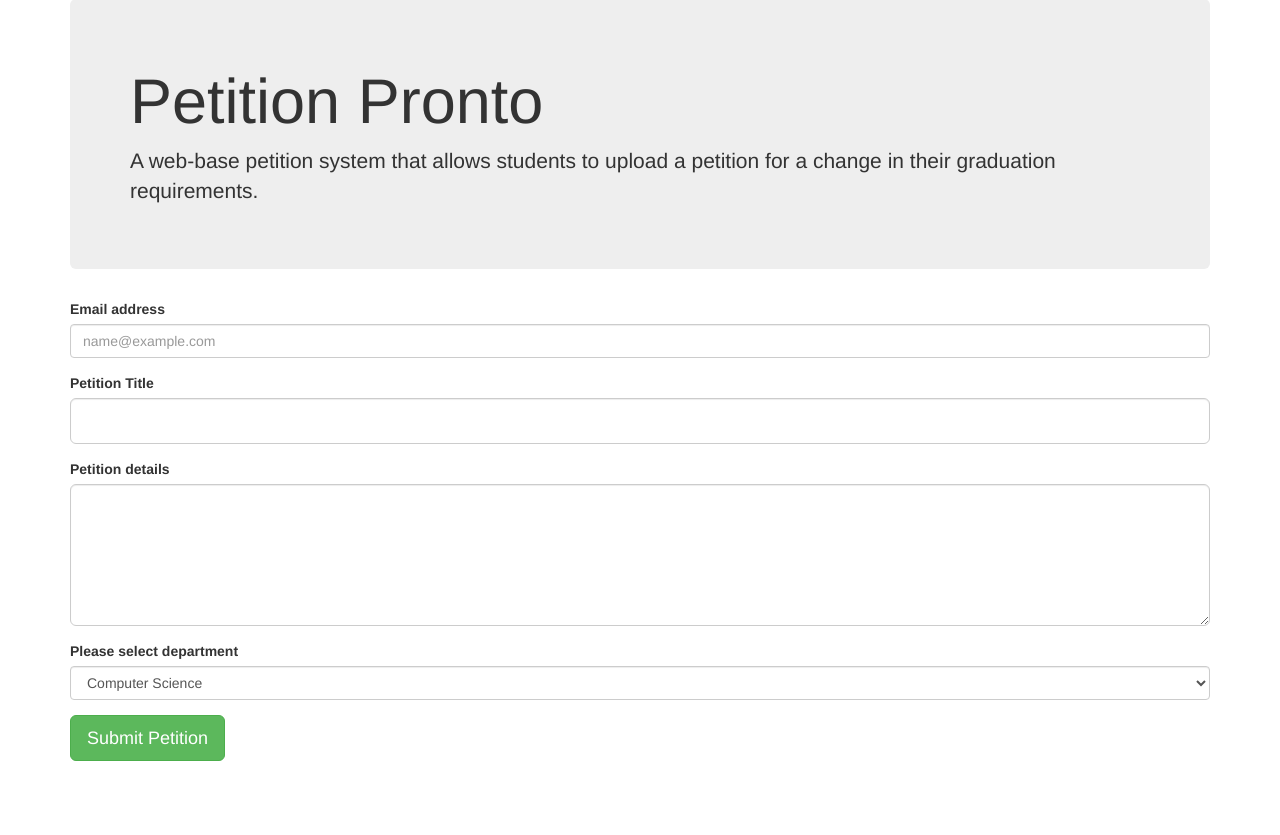
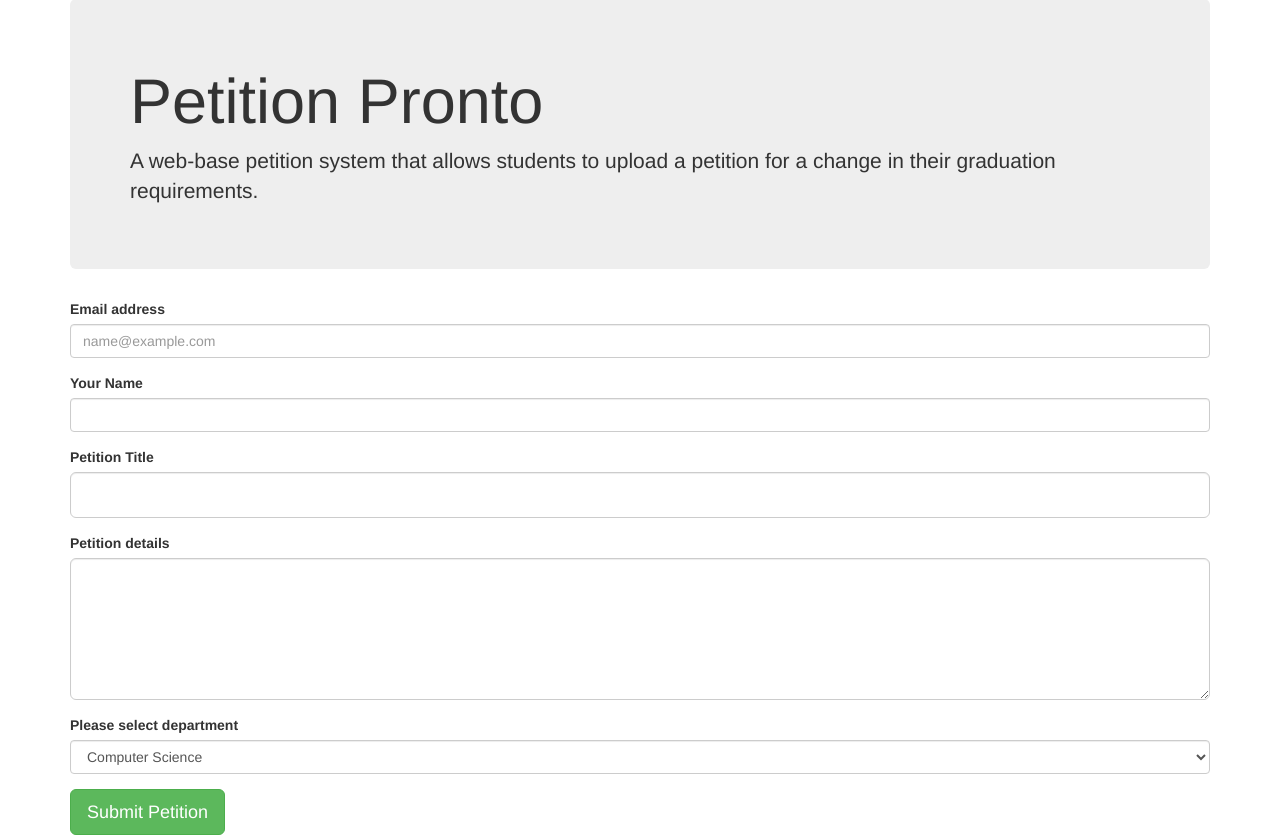
Before and after one commit to GatorIncubator/petition-pronto, a Flask app: page /home in a window 1280 px wide. Shown: the part 91-926 px from the top of the page. Before the commit the page ends 852 px from the top, so only its background shows below. Run offline with Flask 2, Linux system fonts and the light colour scheme; some libraries are stand-ins or nearby versions.

Commit message:
Add name to petiton form

```diff
--- a/src/templates/home.html
+++ b/src/templates/home.html
@@ -42,10 +42,14 @@
         		<p>A web-base petition system that allows students to upload a petition for a change in their graduation requirements.</p>
         	</div>
 
-          <form  method="post">
+          <form method="post">
             <div class="form-group">
               <label for="email">Email address</label>
               <input type="email" name="studentemail" class="form-control" id="exampleFormControlInput1" placeholder="name@example.com">
+            </div>
+            <div class="form-group">
+              <label for="studen_name">Your Name</label>
+              <input type="text" name="studentemail" class="form-control" id="exampleFormControlInput1" placeholder="">
             </div>
             <div class="form-group">
               <label for="petition_title">Petition Title</label>
```
